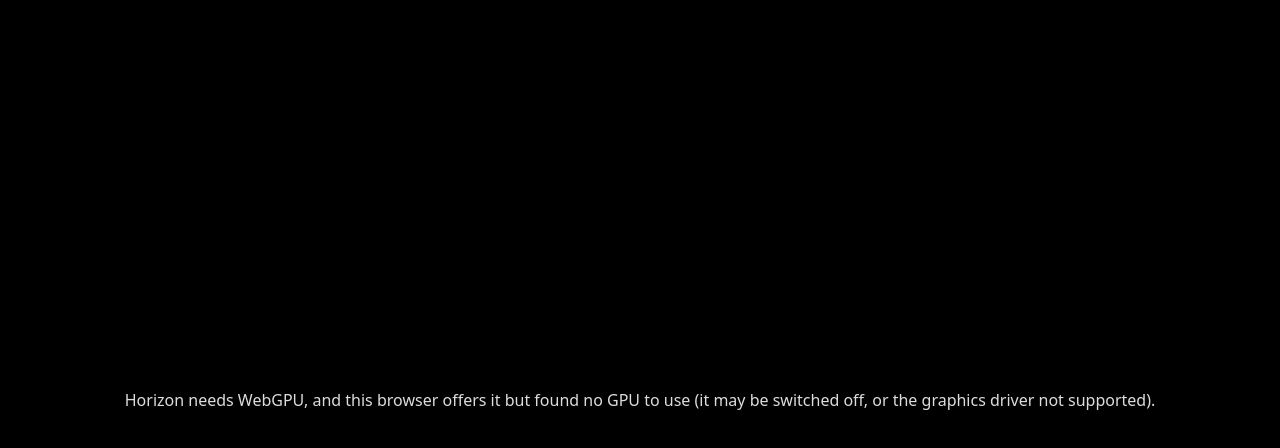
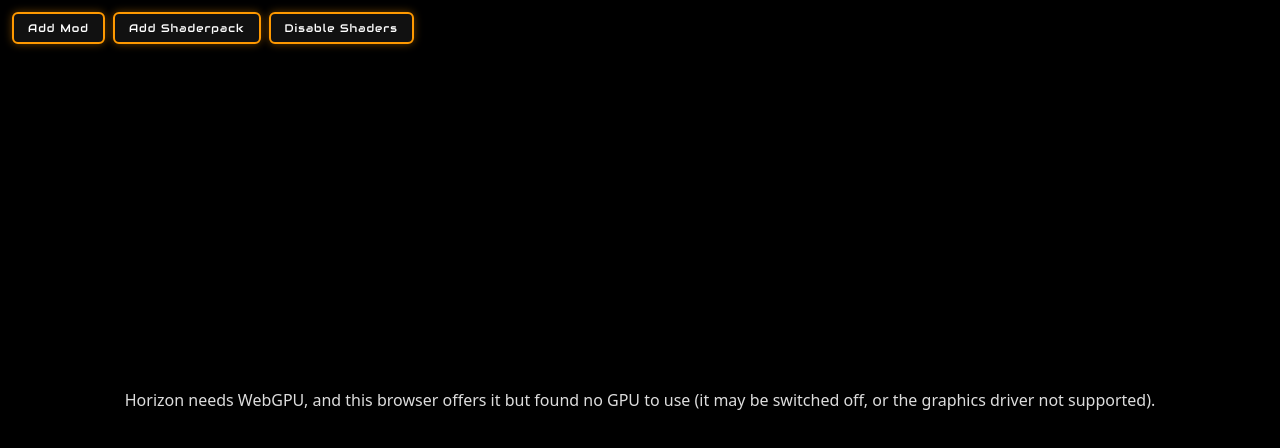
Before and after one commit to EvanUsesRust/mc-rust-onweb-withmods, a plain HTML site: page index.html in a window 1280 px wide. Drawn offline with Linux system fonts and the light colour scheme.

Commit message:
Add buttons for mod and shaderpack management

```diff
--- a/index.html
+++ b/index.html
@@ -54,6 +54,12 @@
 </style>
 </head>
 <body>
+
+<div id="top-bar">
+  <button id="btn-mod" class="hud-btn" type="button">Add Mod</button>
+  <button id="btn-shader" class="hud-btn" type="button">Add Shaderpack</button>
+  <button id="btn-shader-off" class="hud-btn" type="button">Disable Shaders</button>
+</div>
 
 <div id="status">
   <div id="status-title">HORIZON</div>
```
